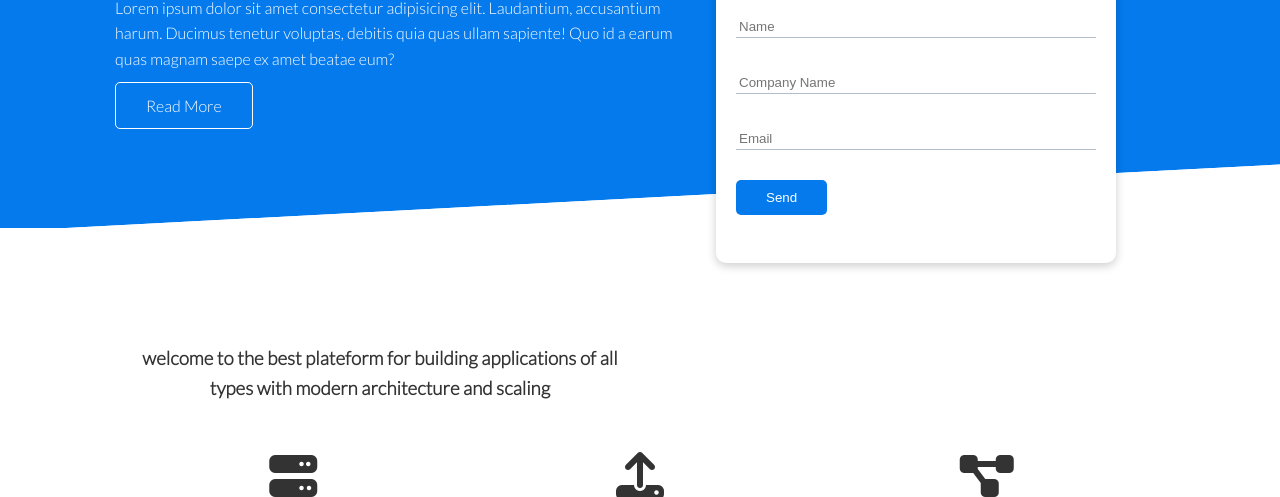
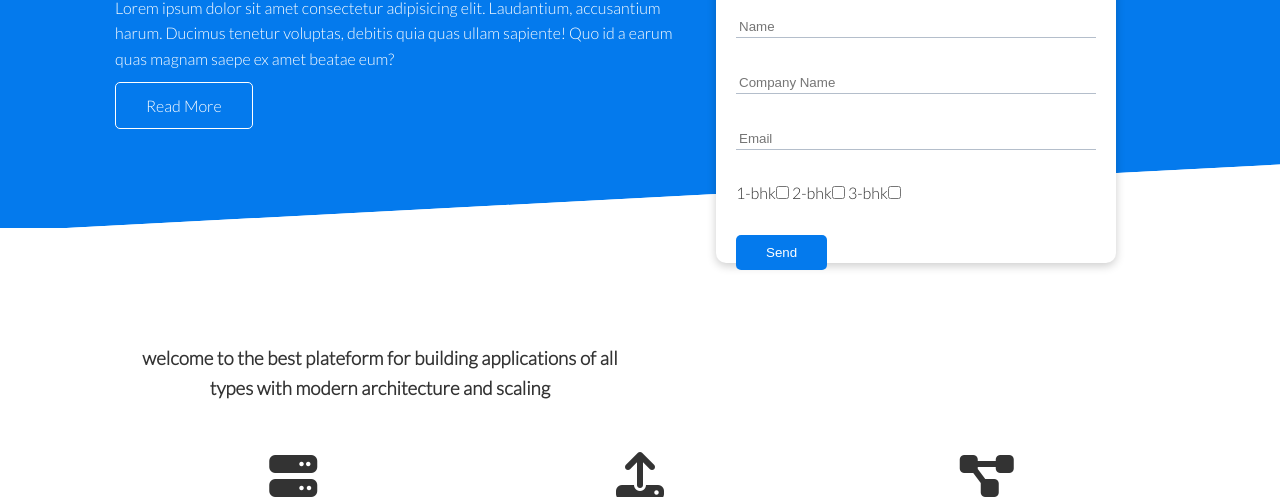
Before and after one commit to harsh7268/Lorukki, a plain HTML site: page index.html in a window 1280 px wide. Shown: the part 242-739 px from the top of the page. Drawn offline with Linux system fonts and the light colour scheme.

Commit message:
Update index.html

```diff
--- a/index.html
+++ b/index.html
@@ -49,6 +49,11 @@
                     </div>
                     <div class="form-control">
                         <input type="email" name="email" placeholder="Email" required>
+                    </div>
+                     <div class="form-control">
+                        1-bhk<input type="checkbox" name="1-bhk"  >
+                         2-bhk<input type="checkbox" name="3-bhk" >
+                         3-bhk<input type="checkbox" name="3-bhk" >
                     </div>
                     <input type="submit" value="Send" class="btn btn-primary" style="color:white;">
                 </form>
```
